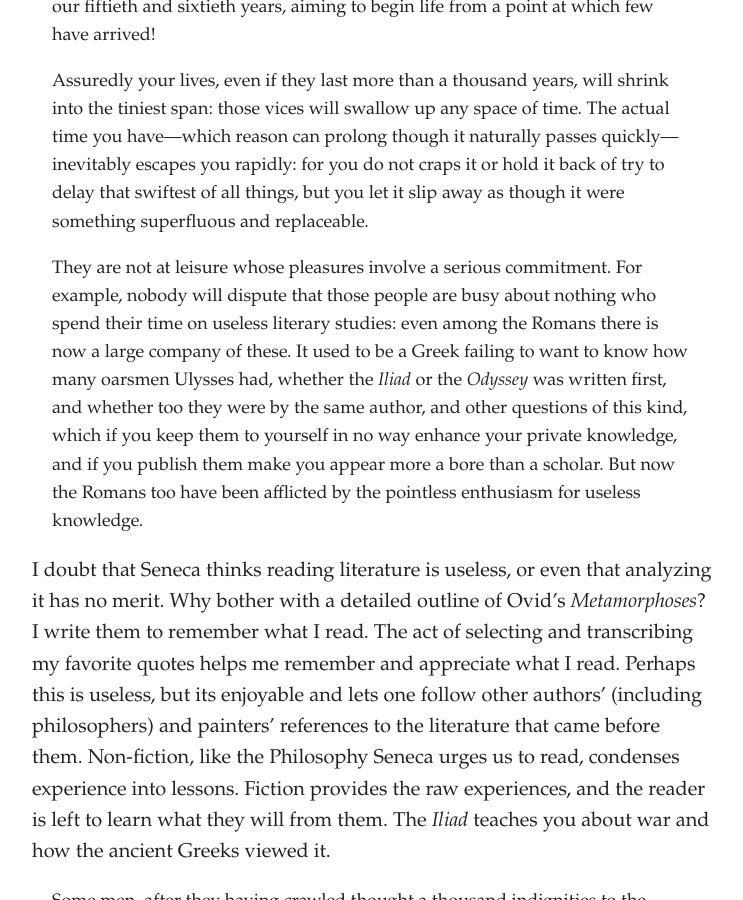
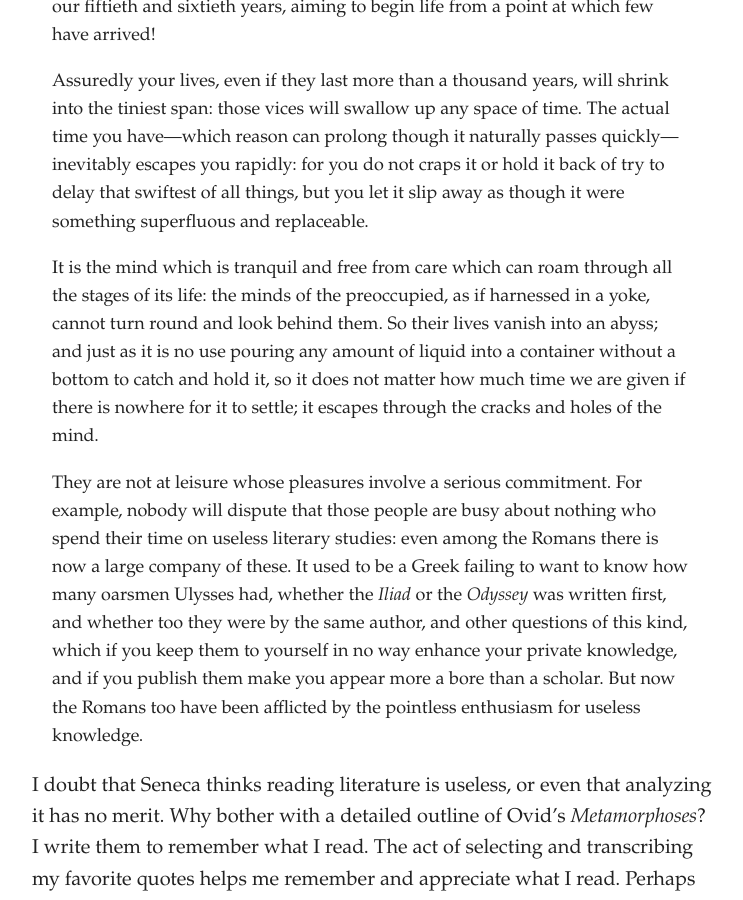
Before and after one commit to artsandmetaphysics/goodlifeodyssey, a Jekyll site: the page built from _documents/seneca.md, in a window 1280 px wide and 900 px high, scrolled down 1492 px. Shown: the whole window, without its empty margins (268-1011 px from the left). Built offline with Jekyll 4.4.1, drawn with Linux system fonts in a browser that asks for light colours.

Commit message:
Add content

```diff
--- a/_documents/seneca.md
+++ b/_documents/seneca.md
@@ -42,6 +42,10 @@ Seneca believes many activities are wasteful, as demonstrated by some of my favo
 
 <blockquote>
 <p>Assuredly your lives, even if they last more than a thousand years, will shrink into the tiniest span: those vices will swallow up any space of time. The actual time you have—which reason can prolong though it naturally passes quickly—inevitably escapes you rapidly: for you do not craps it or hold it back of try to delay that swiftest of all things, but you let it slip away as though it were something superfluous and replaceable.</p>
+</blockquote>
+
+<blockquote>
+<p>It is the mind which is tranquil and free from care which can roam through all the stages of its life: the minds of the preoccupied, as if harnessed in a yoke, cannot turn round and look behind them. So their lives vanish into an abyss; and just as it is no use pouring any amount of liquid into a container without a bottom to catch and hold it, so it does not matter how much time we are given if there is nowhere for it to settle; it escapes through the cracks and holes of the mind.</p>
 </blockquote>
 
 <blockquote>
```
Also changed, not shown: documents/seneca.md (+2 -0 lines).
